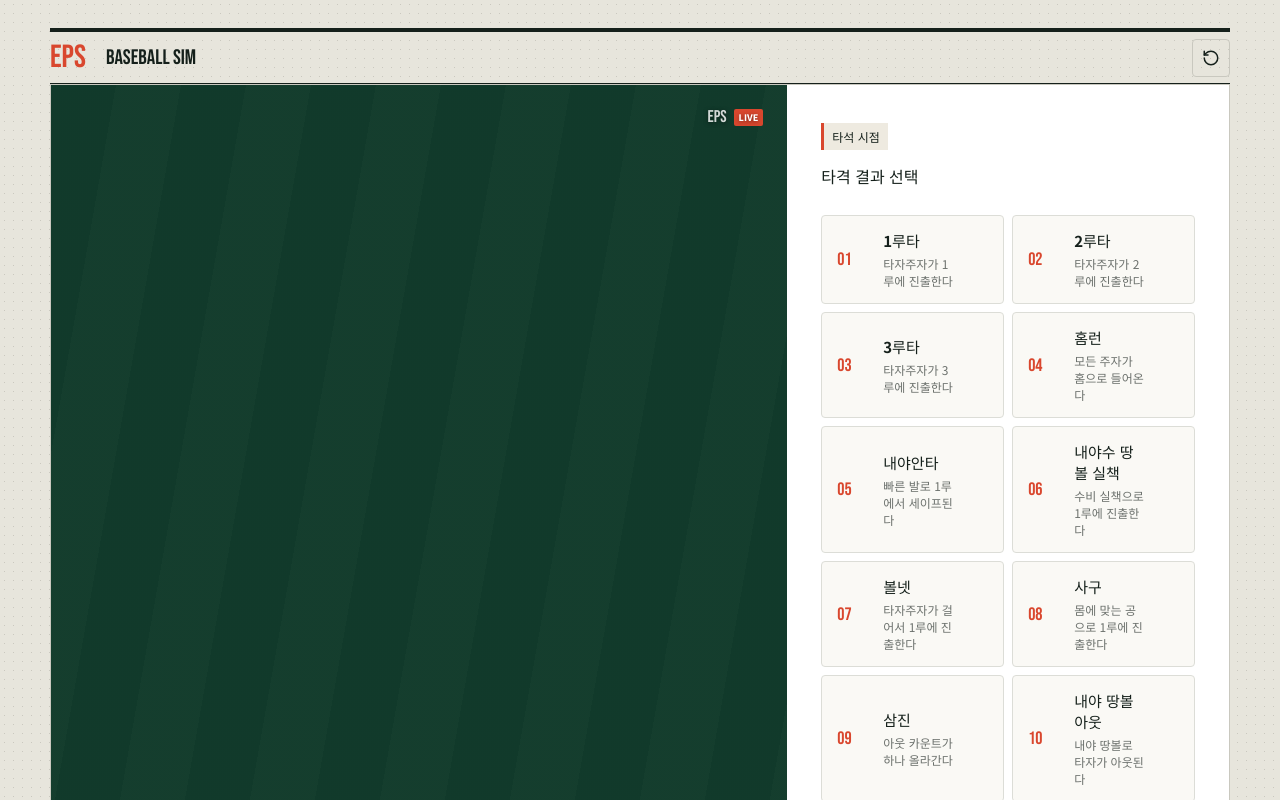
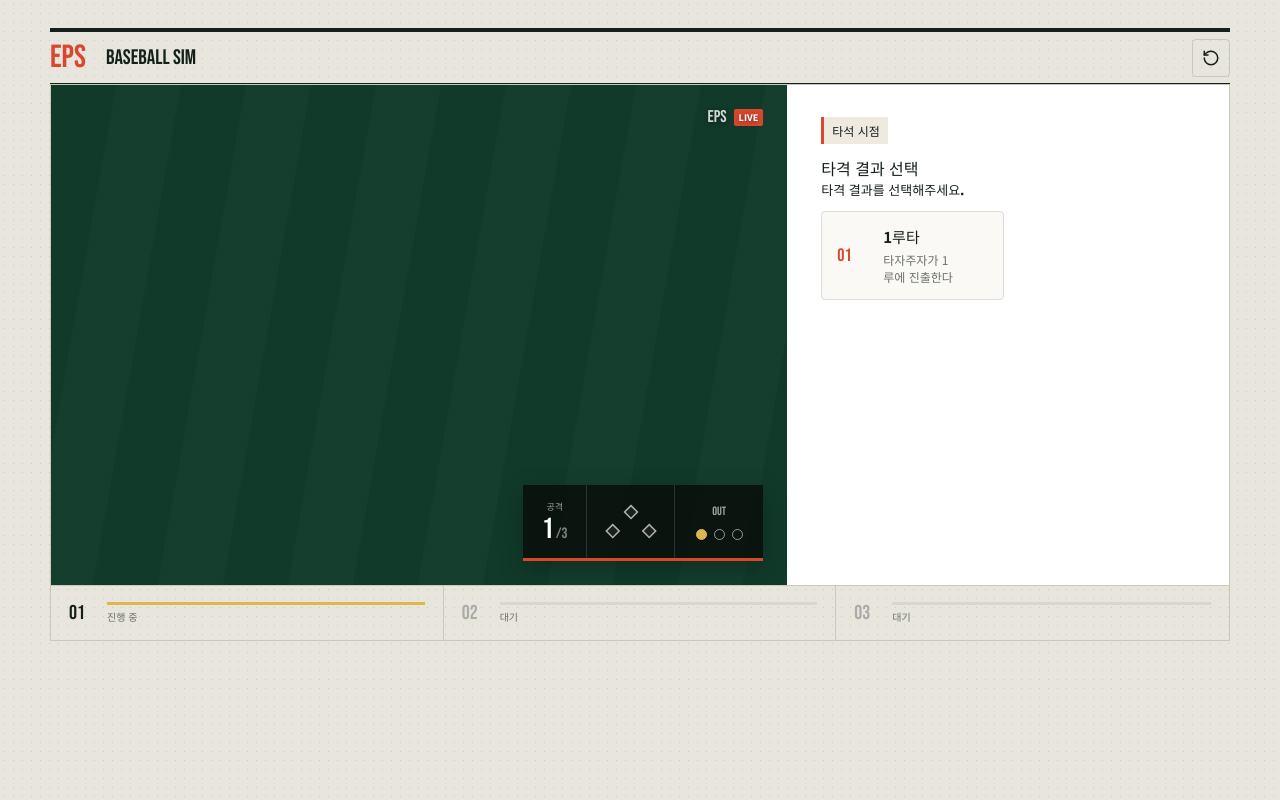
Before and after one commit to Suntherebirth/EPS_game, a React (Vite) app: page / in a window 1280 px wide. Shown: the top 800 px of the page. Built offline with nearby package versions, Linux system fonts and the light colour scheme.

Commit message:
시나리오 다듬기 : 1루타부터

```diff
--- a/src/App.css
+++ b/src/App.css
@@ -45,15 +45,22 @@ button { font: inherit; }
 .broadcast-outs i.on { border-color: var(--gold); background: var(--gold); }
 .eyebrow { margin: 24px 0 8px; color: var(--gold); font: 18px 'Bebas Neue', sans-serif; }
 
-.decision-panel { padding: 38px 34px; background: #fff; }
-.panel-heading { min-height: 92px; }
+.decision-panel { padding: 32px 34px 38px; background: #fff; }
+.panel-heading { min-height: 52px; }
 .view-chip { display: inline-flex; padding: 5px 8px; border-left: 3px solid var(--red); color: var(--ink); background: #eeeae0; font-size: 12px; font-weight: 800; }
-.panel-heading p { margin: 14px 0 20px; color: var(--ink); font-weight: 700; }
-.event-alert { margin: -2px 0 16px; padding: 14px 15px; border-left: 3px solid var(--gold); background: #f4f1e7; }
-.event-alert span { display: block; margin-bottom: 5px; color: var(--red); font-size: 10px; font-weight: 800; }
-.event-alert strong { display: block; color: var(--ink); font-size: 14px; }
-.event-alert p { margin: 5px 0 0; color: var(--muted); font-size: 11px; line-height: 1.5; }
+.panel-heading p { margin: 12px 0 0; color: var(--ink); font-weight: 700; }
+.result-notice { margin: 0 0 18px; padding: 15px 16px; border-left: 3px solid var(--red); background: #f4f1e7; animation: announce-play .42s cubic-bezier(.2, .8, .2, 1); }
+.result-notice > span { display: block; margin-bottom: 8px; color: var(--red); font-size: 11px; font-weight: 800; }
+.result-notice strong { display: block; color: var(--ink); font-size: 25px; line-height: 1.35; }
+.result-notice p { margin: 8px 0 0; color: var(--muted); font-size: 14px; }
+.action-instruction { margin: 0 0 12px; color: var(--ink); font-size: 13px; font-weight: 800; }
 .choices { display: flex; flex-direction: column; gap: 8px; }
+
+@keyframes announce-play {
+  0% { opacity: 0; transform: translateY(10px); border-left-color: var(--gold); }
+  55% { opacity: 1; transform: translateY(-2px); border-left-color: var(--gold); }
+  100% { transform: translateY(0); border-left-color: var(--red); }
+}
 .batting-choices { display: grid; grid-template-columns: repeat(2, minmax(0, 1fr)); }
 .batting-choices button { min-height: 86px; grid-template-columns: 28px 1fr; }
 .batting-choices button svg { display: none; }
--- a/src/App.tsx
+++ b/src/App.tsx
@@ -79,8 +79,9 @@ function App() {
   }
 
   const acceptState = (next: ScenarioState) => {
-    if (OFFENSE_CORE_PACK.nodes[next.nodeId].type === 'terminal') completeScenario(next)
-    else setScenario(next)
+    const terminal = OFFENSE_CORE_PACK.nodes[next.nodeId].type === 'terminal'
+    setScenario(next)
+    if (terminal) completeScenario(next)
   }
 
   const chooseBatting = (eventId: BattingEventId) => acceptState(selectScenarioBattingEvent(OFFENSE_CORE_PACK, scenario, eventId))
@@ -111,15 +112,23 @@ function App() {
   const viewLabel = node.view.startsWith('runner:')
     ? `${node.view.split(':')[1] === 'first' ? 1 : node.view.split(':')[1] === 'second' ? 2 : 3}루 주자 시점`
     : '타석 시점'
+  const isViewTitle = node.title === viewLabel
   const availableChoices = getAvailableScenarioChoices(OFFENSE_CORE_PACK, scenario)
+  const actionInstruction = node.type === 'batting'
+    ? '타격 결과를 선택해주세요.'
+    : node.type === 'choice'
+      ? node.description ?? '주루 방침을 선택해주세요.'
+      : ''
 
   return <main className="app-shell">
     <header className="brand-bar"><div><b className="brand-mark">EPS</b><span>BASEBALL SIM</span></div><button className="icon-button" type="button" onClick={resetGame} title="새 경기" aria-label="새 경기"><RotateCcw size={18} /></button></header>
     <div className="game-grid">
       <MediaStage situation={displayedSituation} plateAppearance={plateAppearance} />
-      <section className="decision-panel"><div className="panel-heading"><span className="view-chip">{viewLabel}</span><p>{node.title}</p></div>
-        {phase === 'playing' && scenario.context.records.at(-1)?.startsWith('후속 타자') && <div className="event-alert"><span>후속 타격 결과</span><strong>{scenario.context.records.at(-1)}</strong></div>}
-        {phase === 'playing' && node.type === 'batting' && <div className="choices batting-choices">{BATTING_EVENTS.filter((event) => node.eventIds.includes(event.kind)).map((event, index) => <button type="button" onClick={() => chooseBatting(event.kind)} key={event.kind}><span className="choice-index">{String(index + 1).padStart(2, '0')}</span><span><strong>{event.label}</strong><small>{event.description}</small></span><ChevronRight size={18} /></button>)}</div>}
+      <section className="decision-panel">
+        <div className="panel-heading"><span className="view-chip">{viewLabel}</span>{!isViewTitle && <p>{node.title}</p>}</div>
+        {scenario.context.announcement && <aside className="result-notice" aria-live="polite" key={`${scenario.context.announcement.title}:${scenario.context.announcement.detail}`}><span>방금 일어난 일</span><strong>{scenario.context.announcement.title}</strong><p>{scenario.context.announcement.detail}</p></aside>}
+        {phase === 'playing' && actionInstruction && <p className="action-instruction">{actionInstruction}</p>}
+        {phase === 'playing' && node.type === 'batting' && <div className="choices batting-choices">{BATTING_EVENTS.filter((event) => event.kind === 'single' && node.eventIds.includes(event.kind)).map((event, index) => <button type="button" onClick={() => chooseBatting(event.kind)} key={event.kind}><span className="choice-index">{String(index + 1).padStart(2, '0')}</span><span><strong>{event.label}</strong><small>{event.description}</small></span><ChevronRight size={18} /></button>)}</div>}
         {phase === 'playing' && node.type === 'choice' && <div className="choices runner-choices">{availableChoices.map((choice, index) => <button type="button" onClick={() => chooseOption(choice.id)} key={choice.id}><span className="choice-index">{String(index + 1).padStart(2, '0')}</span><span><strong>{choice.label}</strong>{choice.description && <small>{choice.description}</small>}</span><ChevronRight size={18} /></button>)}</div>}
         {phase === 'between' && <div className="play-result"><p className="eyebrow">PLAY COMPLETE</p><h3>{records.at(-1)?.result}</h3><p>{plateAppearance === 3 ? '모든 타석이 끝났습니다.' : '다음 타석은 새로운 상황에서 시작합니다.'}</p><button className="primary-button" type="button" onClick={continueGame}>{plateAppearance === 3 ? '결과 보기' : '다음 타석'} <ChevronRight size={18} /></button></div>}
       </section>
--- a/src/game/packs/offenseCorePack.ts
+++ b/src/game/packs/offenseCorePack.ts
@@ -8,7 +8,7 @@ const completeEvent = (id: string, title: string, effects: ScenarioEffect[]) =>
   type: 'event' as const,
   view: 'result' as const,
   title,
-  effects: [...effects, { type: 'record' as const, message: title }],
+  effects: [...effects, { type: 'record' as const, message: title }, { type: 'announce' as const, title: `${title}!`, detail: '플레이가 완료되었습니다.' }],
   transition: { to: 'plate.complete' },
 })
 
@@ -43,12 +43,12 @@ export const OFFENSE_CORE_PACK: ScenarioPack = {
     ...EMPTY_BASES_SINGLE_NODES,
     'hit.single.firstThird': {
       id: 'hit.single.firstThird', type: 'event', view: 'runner:first', title: '1루타',
-      effects: [{ type: 'applyHit', batterTo: 1, creditHit: true }, { type: 'setPlayerBase', value: 1 }, { type: 'record', message: '1루타, 3루 주자 득점' }],
+      effects: [{ type: 'applyHit', batterTo: 1, creditHit: true }, { type: 'setPlayerBase', value: 1 }, { type: 'record', message: '1루타, 3루 주자 득점' }, { type: 'announce', title: '1루타 성공!', detail: '1루에 도착했습니다.' }],
       transition: { to: 'runner.route' },
     },
     'hit.single.generic': {
       id: 'hit.single.generic', type: 'event', view: 'runner:first', title: '1루타',
-      effects: [{ type: 'applyHit', batterTo: 1, creditHit: true }, { type: 'setPlayerBase', value: 1 }, { type: 'record', message: '1루타' }],
+      effects: [{ type: 'applyHit', batterTo: 1, creditHit: true }, { type: 'setPlayerBase', value: 1 }, { type: 'record', message: '1루타' }, { type: 'announce', title: '1루타 성공!', detail: '1루에 도착했습니다.' }],
       transition: { to: 'runner.route' },
     },
     'hit.double.generic': completeEvent('hit.double.generic', '2루타', [{ type: 'applyHit', batterTo: 2, creditHit: true }]),
--- a/src/game/scenario.ts
+++ b/src/game/scenario.ts
@@ -21,6 +21,7 @@ export type ScenarioEffect =
   | { type: 'scoreAll'; creditHit: boolean }
   | { type: 'applyBattingEvent' }
   | { type: 'setPlayerBase'; value: number | null }
+  | { type: 'announce'; title: string; detail: string }
   | { type: 'moveRunner'; from: number; to: number | 'home' | 'out' }
   | { type: 'setFlag'; key: string; value: boolean | number | string }
   | { type: 'record'; message: string }
@@ -102,6 +103,12 @@ export type ScenarioContext = {
   records: string[]
   selectedLabel?: string
   playerBase: number | null
+  announcement?: ScenarioAnnouncement
+}
+
+export type ScenarioAnnouncement = {
+  title: string
+  detail: string
 }
 
 export type ScenarioState = {
--- a/src/game/scenarioEffects.ts
+++ b/src/game/scenarioEffects.ts
@@ -19,6 +19,7 @@ export const applyScenarioEffect = (context: ScenarioContext, effect: ScenarioEf
   if (effect.type === 'setFlag') next.flags[effect.key] = effect.value
   if (effect.type === 'record') next.records.push(effect.message)
   if (effect.type === 'setPlayerBase') next.playerBase = effect.value
+  if (effect.type === 'announce') next.announcement = { title: effect.title, detail: effect.detail }
 
   if (effect.type === 'applyHit') {
     if (next.playerBase !== null) {
@@ -71,10 +72,20 @@ export const applyScenarioEffect = (context: ScenarioContext, effect: ScenarioEf
     const event = BATTING_EVENTS.find((item) => item.kind === next.battingEvent)
     if (!event) throw new Error(`적용할 타격 이벤트가 없습니다: ${next.battingEvent ?? 'undefined'}`)
     next.records.push(`후속 타자 ${event.label}`)
-    if (event.kind === 'homeRun') return applyScenarioEffect(next, { type: 'scoreAll', creditHit: true })
-    if (event.kind === 'walk' || event.kind === 'hitByPitch') return applyScenarioEffect(next, { type: 'forceWalk' })
-    if (event.advance > 0) return applyScenarioEffect(next, { type: 'applyHit', batterTo: event.advance, creditHit: event.hit })
-    return applyScenarioEffect(next, { type: 'addOuts', value: event.outs })
+    const before = next.playerBase
+    const resolved = event.kind === 'homeRun'
+      ? applyScenarioEffect(next, { type: 'scoreAll', creditHit: true })
+      : event.kind === 'walk' || event.kind === 'hitByPitch'
+        ? applyScenarioEffect(next, { type: 'forceWalk' })
+        : event.advance > 0
+          ? applyScenarioEffect(next, { type: 'applyHit', batterTo: event.advance, creditHit: event.hit })
+          : applyScenarioEffect(next, { type: 'addOuts', value: event.outs })
+    const destination = resolved.playerBase === null ? '홈에 들어왔습니다.' : `${resolved.playerBase}루에 도착했습니다.`
+    resolved.announcement = {
+      title: `후속 타자 ${event.label}!`,
+      detail: before === null ? '후속 타자의 플레이가 끝났습니다.' : destination,
+    }
+    return resolved
   }
 
   next.bases.sort((a, b) => a - b)
```
Also changed, not shown: src/game/packs/emptyBasesSingleNodes.ts (+6 -5 lines), 1 other file (tests, documents, lock files or other folders).
